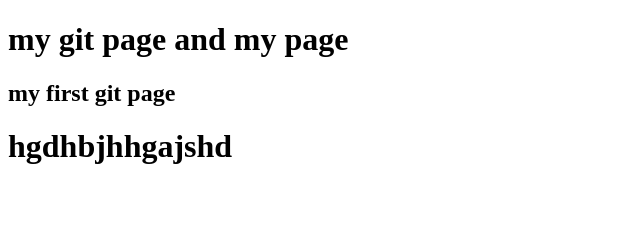
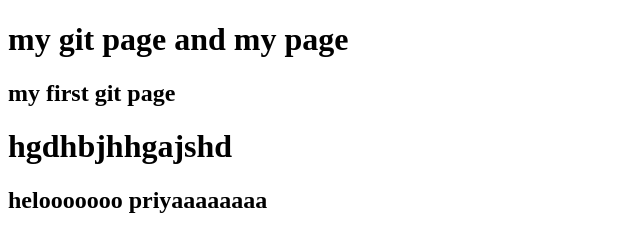
Before and after one commit to Hari-Priya-99/test, a plain HTML site: page index.html in a window 1280 px wide. Shown: the whole page, without its empty margins (0-640 px from the left). Drawn offline with Linux system fonts and the light colour scheme.

Commit message:
changes made

```diff
--- a/index.html
+++ b/index.html
@@ -9,5 +9,6 @@
     <h1>my git page and my page</h1>
     <h2>my first git page</h2>
     <h1>hgdhbjhhgajshd</h1>
+    <h2>helooooooo priyaaaaaaaa</h2>
 </body>
 </html>
```
